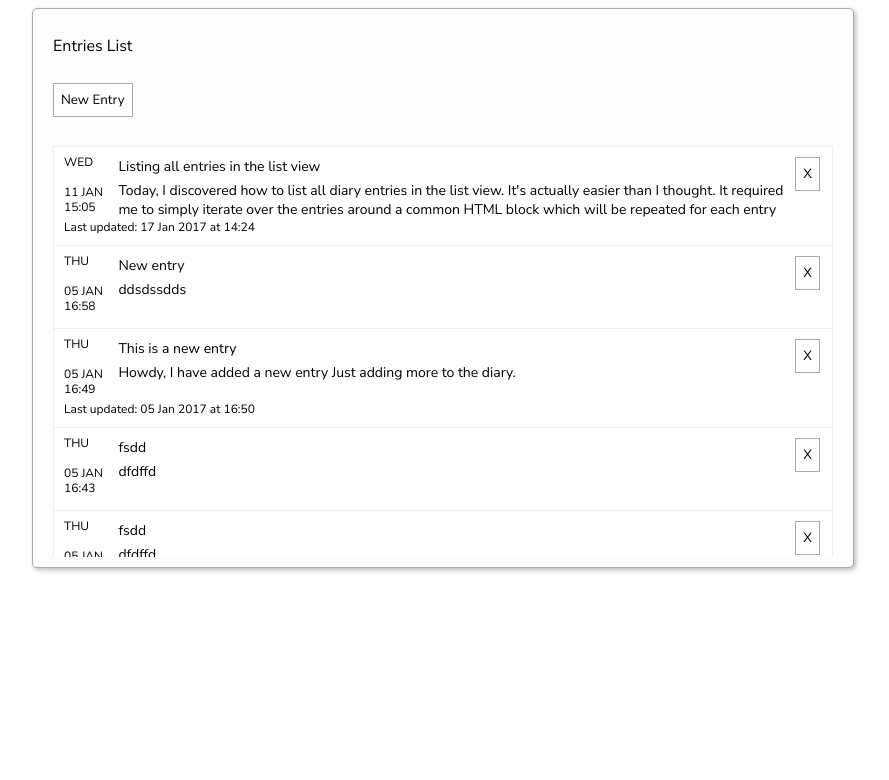
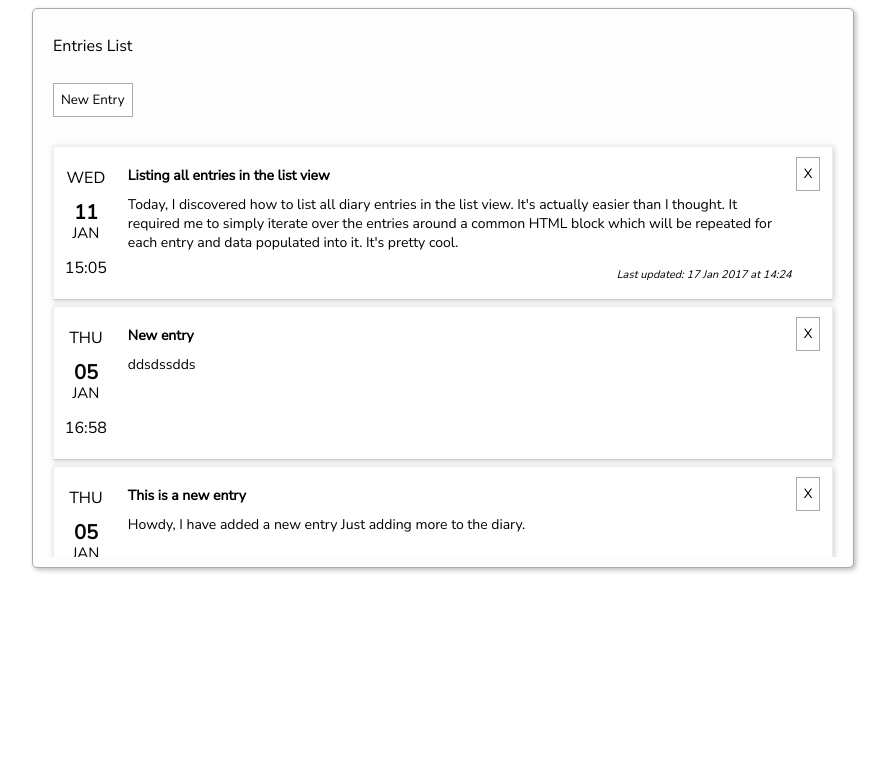
Before and after one commit to Darkmatter81/DiaryWebApp, a Django app: page /DiaryWebApp/listEntries/ in a window 1280 px wide. Shown: the top 780 px of the page, without its empty margins (197-1086 px from the left). Run offline with Django 3.2, Linux system fonts and the light colour scheme; data comes from the database, SQL or seed files in the repository; both versions use the stored data as it was after the commit.

Commit message:
Style changes to entries list view and restructuring

```diff
--- a/DiaryWebApp/static/css/EntriesListStyle.css
+++ b/DiaryWebApp/static/css/EntriesListStyle.css
@@ -44,8 +44,9 @@
 	border-bottom-style: solid;
 	border-bottom-width: 1px;
 	border-bottom-color: #cccccc;
-/* 	box-shadow: 1px 1px 5px #CCCCCC; */
+ 	box-shadow: 1px 1px 5px #CCCCCC;
 	margin-top: -1px;
+	margin-bottom: 7px;
 	padding: 10px;
 	overflow: hidden;
 }
@@ -55,34 +56,82 @@
 }
 
 .entry-item p {
-	margin: 0px;
+/* 	margin: 0px; */
 }
 
 .item-time-date{
 	text-transform: uppercase;
+	text-align: center;
 	width:50px;
 	line-height: 10px;
 }
 
+#day{
+	margin-bottom: 10px;
+	font-size: 16px;
+}
+#date {
+	font-size: 20px;
+	font-weight: bold;
+	margin-bottom: 0px;
+	margin-top: 25px;
+}
+
+#month{
+	margin-top: 10px;
+	font-size: 15px;
+}
+
+#time {
+	font-size: 16px;
+}
+
+#time{
+	margin-top: 25px;
+}
 
 .item-detail{
 	width: 100%;
 	margin-right: auto;
-	margin-left: 10px;
+	margin-left: 20px;
 	font-size: 14px;
+
+	/* border-style: dashed;
+	border-color: red;
+	border-width: 1px; */
 }
+
+/*.item-detail * {
+	border-style: dashed;
+	border-color: blue;
+	border-width: 1px;
+}*/
 
 
 .item-detail-text{
- 	height: 38px;
+ 	height: 58px;
  	white-space: wrap;
     overflow: hidden;
     text-overflow: ellipsis;
+	margin-top: 5px;
+}
+
+#lastUpdated{
+	text-align: right;
+	font-size: 11px;
+	margin-bottom: 0px;
+	font-style: italic;
 }
 
 .item-options{
 	width: 30px;
 	margin-left: 4px;
+}
+
+.item-detail-title{
+	font-weight: bold;
+	margin-top: 9px;
+	margin-bottom: 0px;
 }
 
 .item-options button{
--- a/DiaryWebApp/templates/EntriesList.html
+++ b/DiaryWebApp/templates/EntriesList.html
@@ -22,30 +22,26 @@
 				<div class="entry-item">
 					<div class="entry-item-details">
 						<div class="item-time-date">
-							<p>{{entry.dateTime |date:"D" }}</p>
-							<div class="divider"></div>
-							<div class="divider"></div>
-							<div class="divider"></div>
-							<div class="divider"></div>
-							<p>{{entry.dateTime |date:"d"}} {{entry.dateTime |date:"M"}}</p>
-							<div class="divider"></div>
-							<p>{{entry.dateTime |time:"H:i"}}</p>
+							<p id="day">{{entry.dateTime |date:"D" }}</p>
+							<p id="date">{{entry.dateTime |date:"d"}}</p>
+							<p id="month">{{entry.dateTime |date:"M"}}</p>
+							<p id="time">{{entry.dateTime |time:"H:i"}}</p>
 						</div>
 
 						<div class="item-detail">
 							<p class="item-detail-title">{{entry.title}}</p>
 							<div class="divider"></div>
 							<p class="item-detail-text">{{entry.entryText}}</p>
+
+							{% if entry.lastUpdated %}
+							<p id="lastUpdated">Last updated: {{entry.lastUpdated |date:"d M Y"}} at {{entry.lastUpdated |time:"H:i"}}</p>
+							{% endif %}
 						</div>
 
 						<div class="item-options">
 							<button class="diaryBtn">X</button>
 						</div>
 					</div>
-
-					{% if entry.lastUpdated %}
-					<p>Last updated: {{entry.lastUpdated |date:"d M Y"}} at {{entry.lastUpdated |time:"H:i"}}</p>
-					{% endif %}
 				</div>
 				{% endfor %}
 			</div>
```
Also changed, not shown: db.sqlite3.
